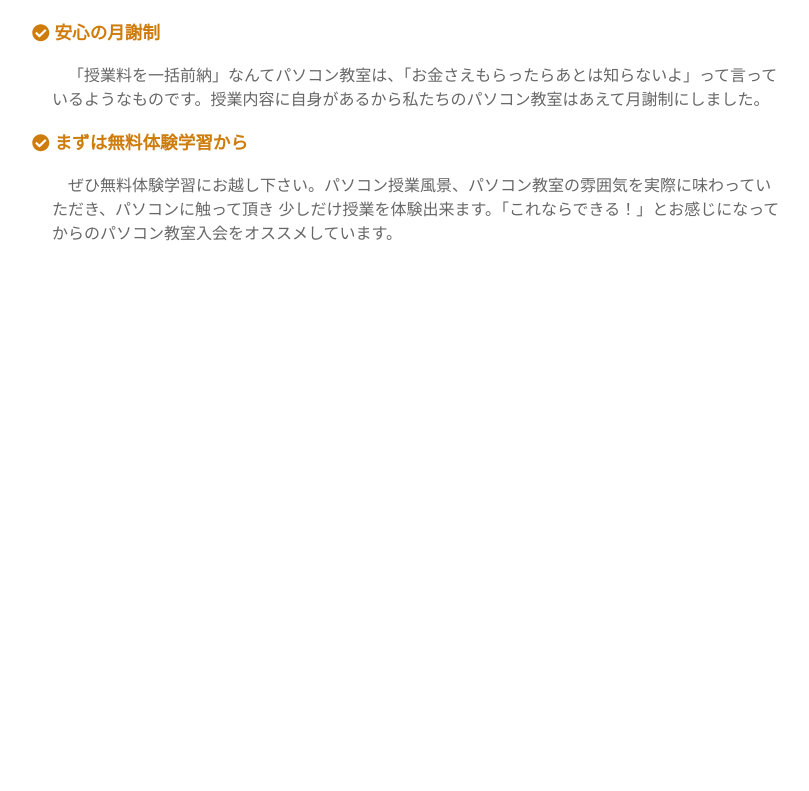
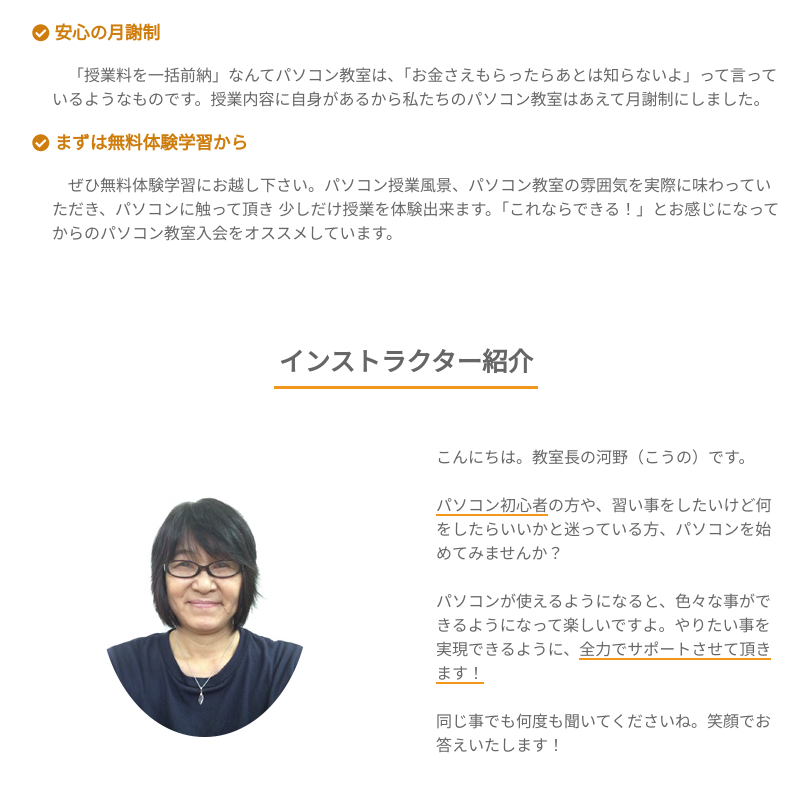
Before and after one commit to KounoTaihei/suzuran-next, a Next.js app: page / in a window 1280 px wide. Shown: the part 1493-2284 px from the top of the page, without its empty margins (43-852 px from the left). Before the commit the page ends 1830 px from the top, so only its background shows below. Built offline with nearby package versions, Linux system fonts and the light colour scheme.

Commit message:
インストラクター紹介作成

```diff
--- a/pages/index.tsx
+++ b/pages/index.tsx
@@ -3,6 +3,7 @@ import { FontAwesomeIcon } from '@fortawesome/react-fontawesome';
 import type { NextPage } from 'next'
 import Content from '../components/content';
 import shoukaiImage from '../public/001.png';
+import instructorImage from '../public/1594192173.png';
 import styles from '../styles/Index.module.scss';
 
 const Home: NextPage = () => {
@@ -110,7 +111,26 @@ const Home: NextPage = () => {
 
   /** インストラクター紹介部分 */
   const Instructor = () => {
+    const text = (
+      <p>
+          こんにちは。教室長の河野（こうの）です。<br></br><br></br>
+          <span className="under-line">パソコン初心者</span>の方や、習い事をしたいけど何をしたらいいかと迷っている方、パソコンを始めてみませんか？<br></br><br></br>
+          パソコンが使えるようになると、色々な事ができるようになって楽しいですよ。やりたい事を実現できるように、<span className="under-line">全力でサポートさせて頂きます！</span><br></br><br></br>
+          同じ事でも何度も聞いてくださいね。笑顔でお答えいたします！
+      </p>
+    );
 
+    return (
+      <>
+        <Content
+            className = 'instructor'
+            contentTitle = 'インストラクター紹介'
+            text = {text}
+            image = {instructorImage}
+            alt = "インストラクターの画像"
+        />
+      </>
+    )
   }
 
   return (
@@ -118,6 +138,7 @@ const Home: NextPage = () => {
       <div className={styles.index}>
         <Shoukai />
         <Tokucho />
+        <Instructor />
       </div>
     </>
   )
```
